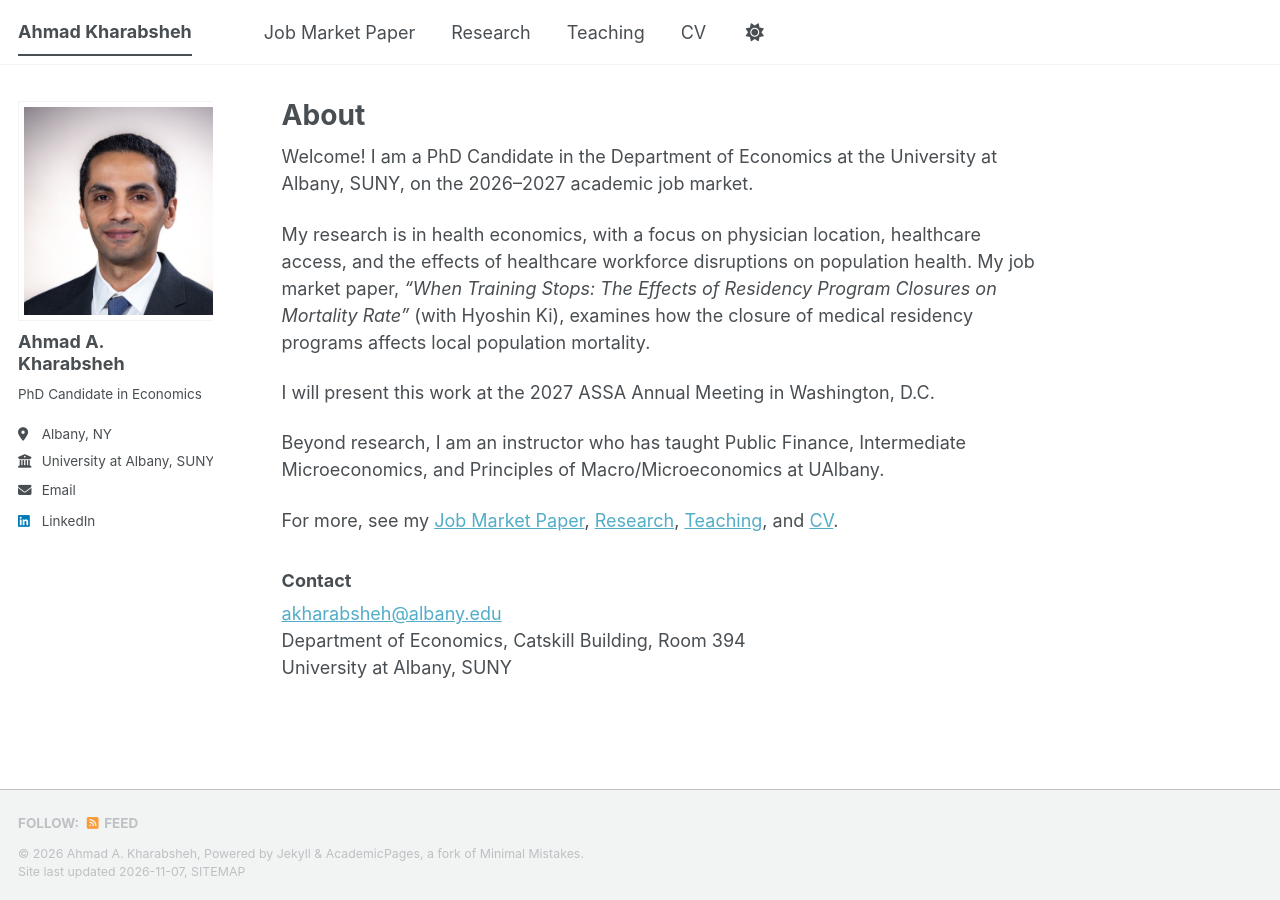
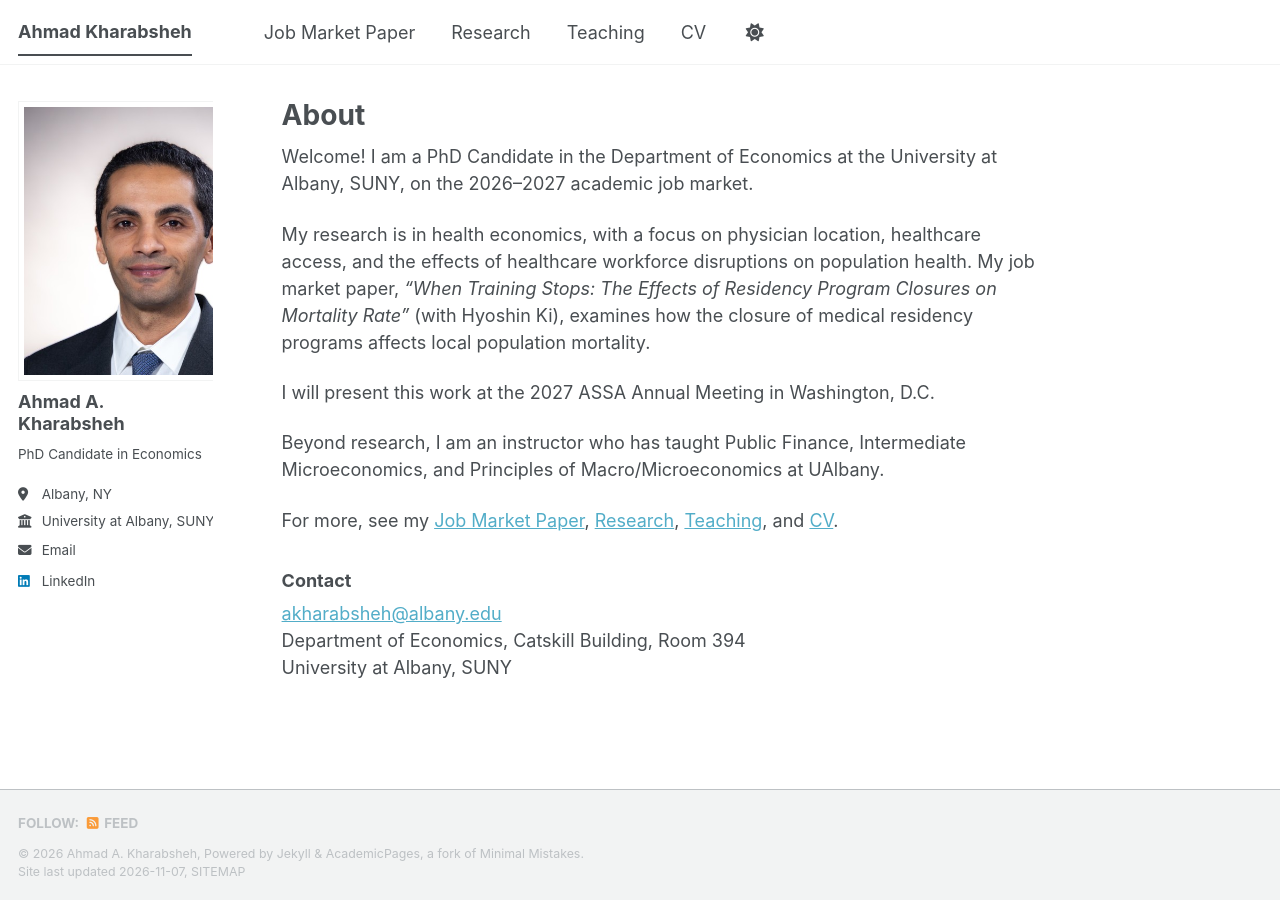
Before and after one commit to Kharabshehahmad/Kharabshehahmad.github.io, a Jekyll site: the page built from _pages/about.md, in a window 1280 px wide. Built offline with Jekyll 4.4.1, drawn with Linux system fonts in a browser that asks for light colours; a script bundle is joined from its source files by our own code; library files that are not in the unit come from our copies.

Commit message:
Update head.html

```diff
--- a/_includes/head.html
+++ b/_includes/head.html
@@ -1,14 +1,33 @@
 
 <style>
+  /* Default (all screens) */
   .author__avatar img {
-    max-width: 220px !important;
+    max-width: 100% !important;
     border-radius: 0 !important;
   }
+
+  /* Mobile (small screens) */
+  @media (max-width: 63.9375em) {
+    .author__avatar {
+      display: table-cell !important;
+      vertical-align: top !important;
+      width: 150px !important;
+    }
+    .author__avatar img {
+      width: 150px !important;
+      height: 150px !important;
+      max-width: 150px !important;
+      border-radius: 0 !important;
+    }
+  }
+
+  /* Desktop (large screens) */
   @media (min-width: 64em) {
     .sidebar .author__avatar img {
-      max-width: 220px !important;
-      width: 220px !important;
-      height: 220px !important;
+      max-width: 280px !important;
+      width: 280px !important;
+      height: 280px !important;
+      border-radius: 0 !important;
     }
   }
 </style>
```
